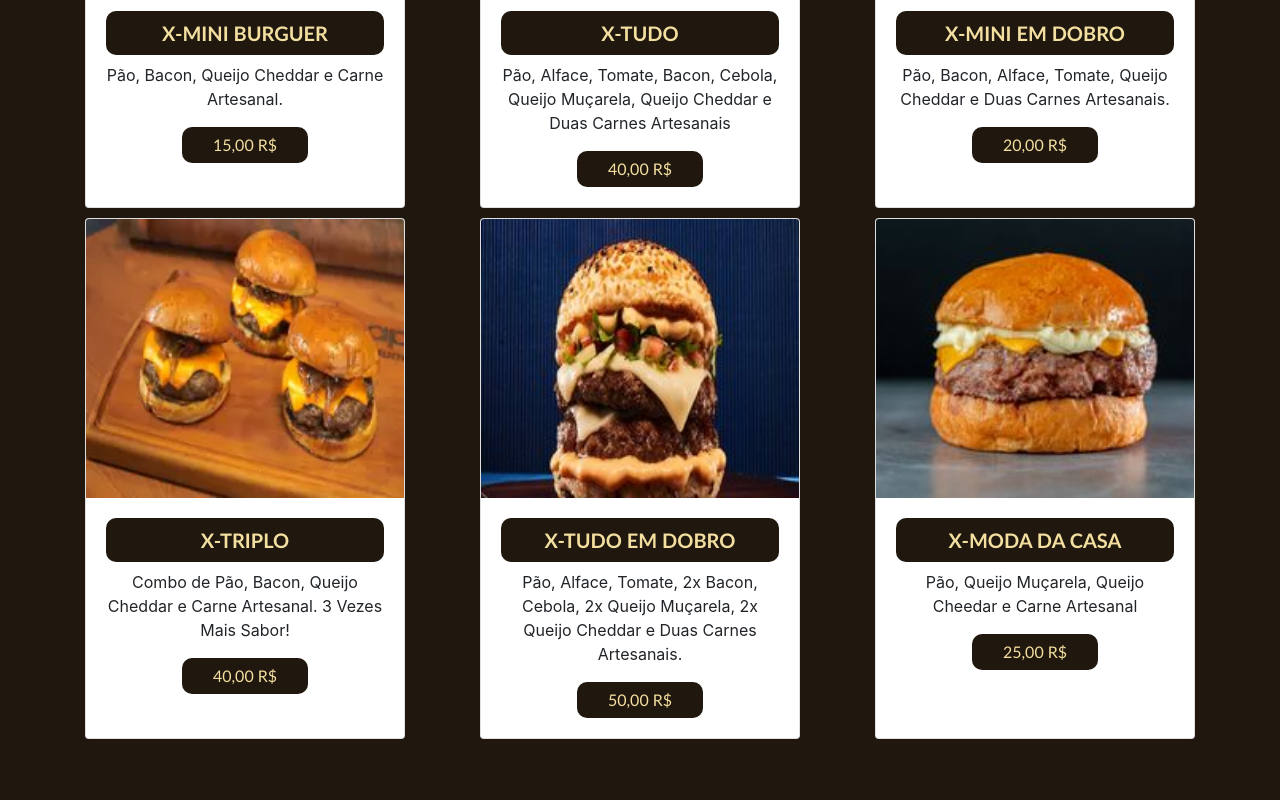
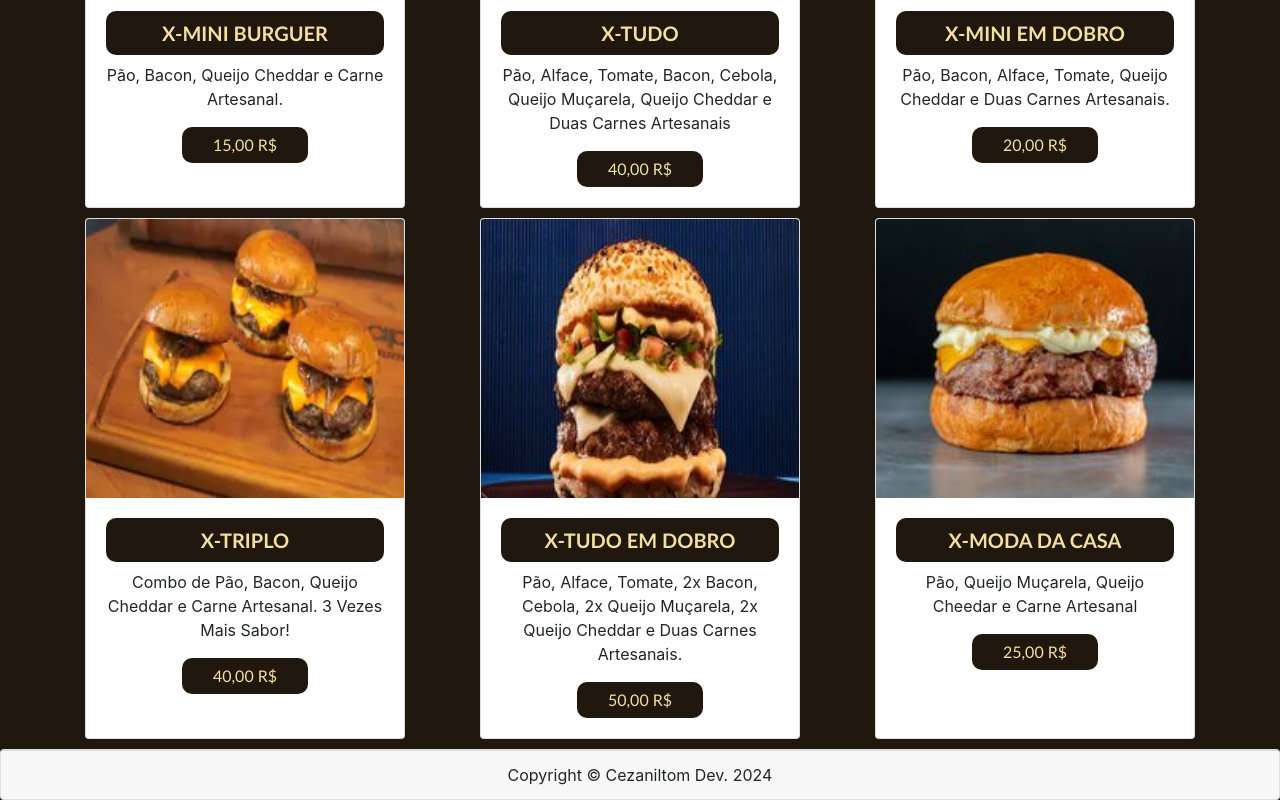
Before and after one commit to Cezaniltom/digital-menu, a plain HTML site: page index.html in a window 1280 px wide. Shown: the part 1032-1832 px from the top of the page. Before the commit the page ends 1781 px from the top, so only its background shows below. Drawn offline with nearby package versions, Linux system fonts and the light colour scheme.

Commit message:
Adicionando footer e finalizando o projeto

```diff
--- a/index.html
+++ b/index.html
@@ -16,7 +16,6 @@
 </head>
 <body>
 
-    <div class="container-fluid">
         <header>
             <!--Logo  e name-->
             <nav class="navbar navbar-expand-lg navbar-light">
@@ -136,7 +135,12 @@
                 </div>
             </div>
         </div>
-    </div>
+
+        <div class="card text-center">
+            <div class="card-footer text-body-secondary">
+              Copyright © Cezaniltom Dev. 2024
+            </div>
+        </div>
 
     <!-- Scripts bootstrap -->
     <script src="https://code.jquery.com/jquery-3.3.1.slim.min.js" integrity="sha384-q8i/X+965DzO0rT7abK41JStQIAqVgRVzpbzo5smXKp4YfRvH+8abtTE1Pi6jizo" crossorigin="anonymous"></script>
```
Also changed, not shown: cadastro/cadastro.html (+4 -0 lines).
